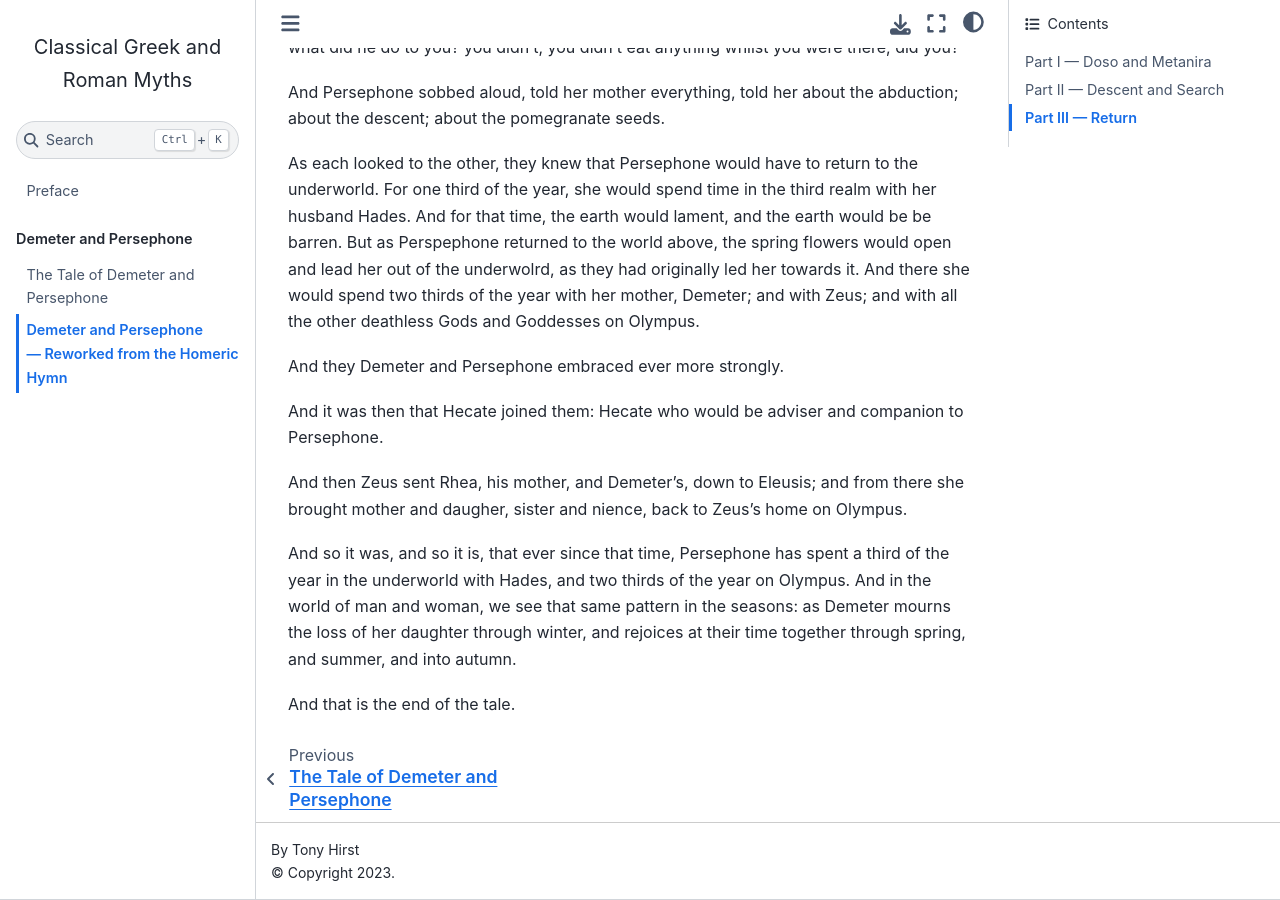
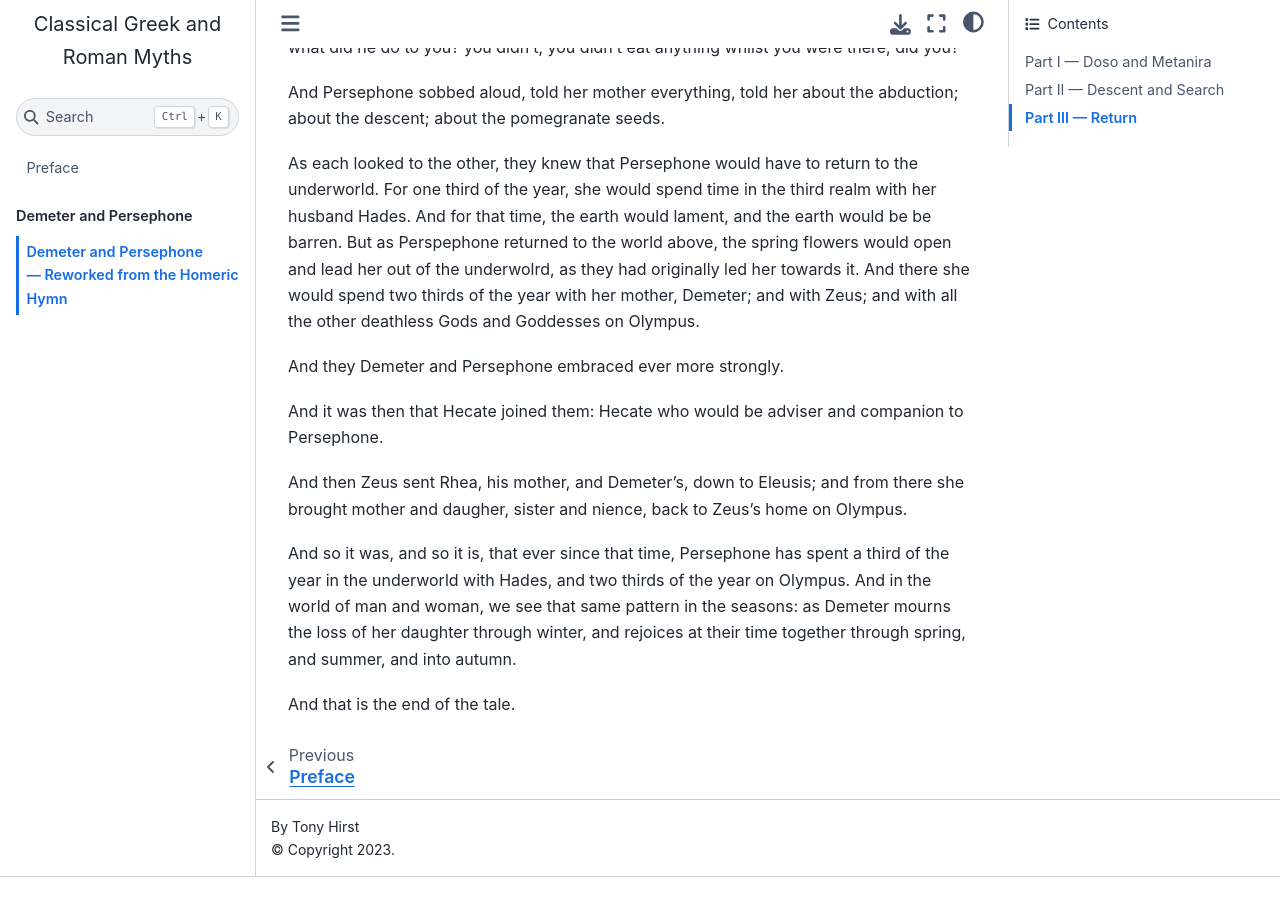
Before and after one commit to psychemedia/classical-roman-and-greek-myths, a Jupyter Book: the page built from demeter-persephone-homeric-hymn.md, in a window 1280 px wide and 900 px high, scrolled down 6320 px. Built offline with Jupyter Book 1.0.4 settings and Sphinx 7.4.7 and the Sphinx Book theme 1.1.4, drawn with Linux system fonts in a browser that asks for light colours; after the commit the page ends 7197 px from its top, so only the background shows below that.

Commit message:
Update _toc.yml

```diff
--- a/_toc.yml
+++ b/_toc.yml
@@ -3,5 +3,4 @@ root: preface
 parts:
   - caption: Demeter and Persephone
     chapters:
-      - file: demeter-and-persephone
       - file: demeter-persephone-homeric-hymn
```
